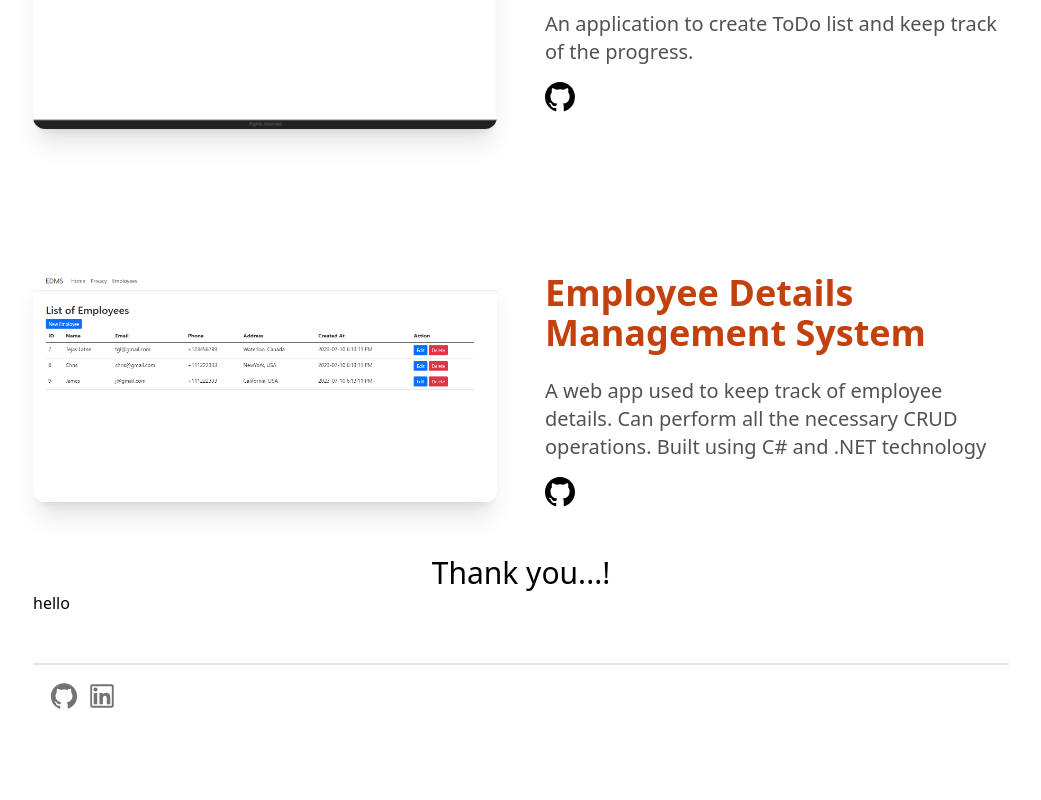
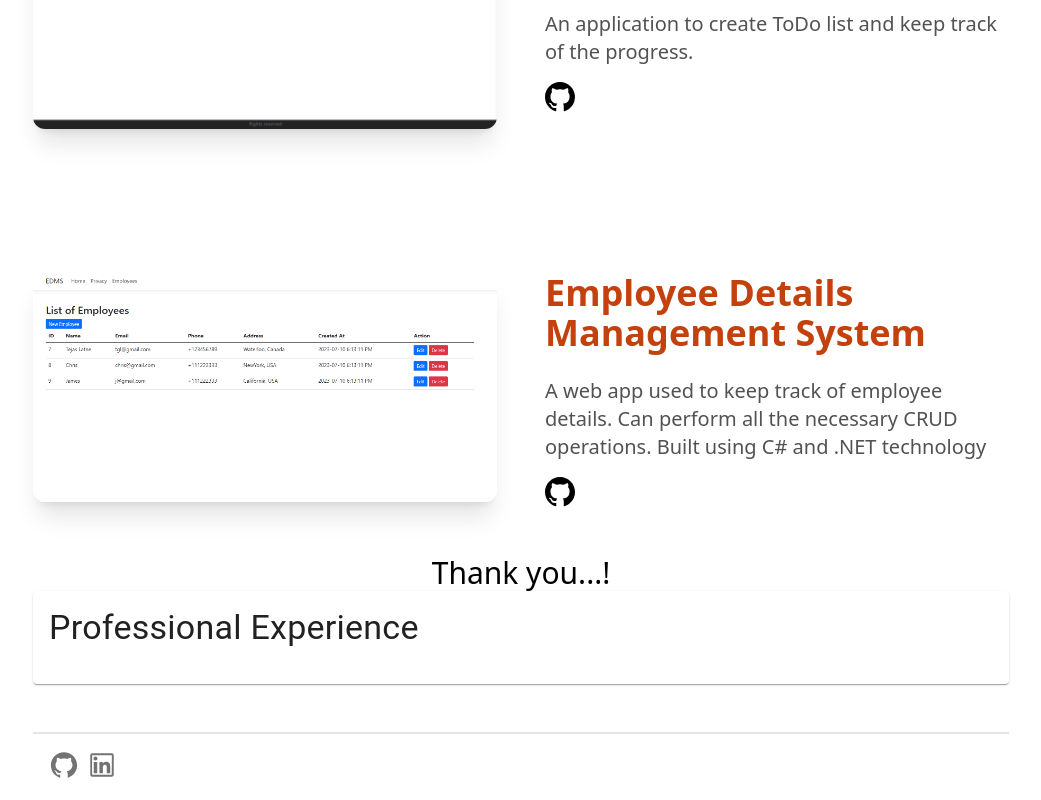
Before and after one commit to tglatne/tejas.github.io, a Next.js app: page / in a window 1280 px wide. Shown: the part 2366-3166 px from the top of the page, without its empty margins (119-1160 px from the left). Before the commit the page ends 3097 px from the top, so only its background shows below. Built offline with nearby package versions, Linux system fonts and the light colour scheme.

Commit message:
designing exp section2

```diff
--- a/components/ExperienceSection.tsx
+++ b/components/ExperienceSection.tsx
@@ -11,50 +11,45 @@ import {
 
 const ExperienceSection = () => {
   return (
-    // <Card>
-    //   <CardContent>
-    //     <Typography variant='h4' gutterBottom>
-    //       Professional Experience
-    //     </Typography>
+    <Card>
+      <CardContent>
+        <Typography variant='h4' gutterBottom>
+          Professional Experience
+        </Typography>
 
-    //     <Timeline>
-    //       {/* Example Timeline Item 1 */}
-    //       <TimelineItem>
-    //         <TimelineSeparator>
-    //           <TimelineDot />
-    //           <TimelineConnector />
-    //         </TimelineSeparator>
-    //         <TimelineContent>
-    //           <Typography variant='h6'>Company Name</Typography>
-    //           <Typography variant='subtitle1'>Job Title</Typography>
-    //           <Typography variant='body2'>Date Range</Typography>
-    //           <Typography variant='body1'>
-    //             Description of your responsibilities and achievements.
-    //           </Typography>
-    //         </TimelineContent>
-    //       </TimelineItem>
+        {/* <Timeline>
+          <TimelineItem>
+            <TimelineSeparator>
+              <TimelineDot />
+              <TimelineConnector />
+            </TimelineSeparator>
+            <TimelineContent>
+              <Typography variant='h6'>Company Name</Typography>
+              <Typography variant='subtitle1'>Job Title</Typography>
+              <Typography variant='body2'>Date Range</Typography>
+              <Typography variant='body1'>
+                Description of your responsibilities and achievements.
+              </Typography>
+            </TimelineContent>
+          </TimelineItem>
 
-    //       {/* Example Timeline Item 2 */}
-    //       <TimelineItem>
-    //         <TimelineSeparator>
-    //           <TimelineDot />
-    //         </TimelineSeparator>
-    //         <TimelineContent>
-    //           <Typography variant='h6'>Another Company</Typography>
-    //           <Typography variant='subtitle1'>Another Job Title</Typography>
-    //           <Typography variant='body2'>Another Date Range</Typography>
-    //           <Typography variant='body1'>
-    //             Another set of responsibilities and achievements.
-    //           </Typography>
-    //         </TimelineContent>
-    //       </TimelineItem>
+          <TimelineItem>
+            <TimelineSeparator>
+              <TimelineDot />
+            </TimelineSeparator>
+            <TimelineContent>
+              <Typography variant='h6'>Another Company</Typography>
+              <Typography variant='subtitle1'>Another Job Title</Typography>
+              <Typography variant='body2'>Another Date Range</Typography>
+              <Typography variant='body1'>
+                Another set of responsibilities and achievements.
+              </Typography>
+            </TimelineContent>
+          </TimelineItem>
 
-    //       {/* Add more TimelineItems as needed */}
-    //     </Timeline>
-    //   </CardContent>
-    // </Card>
-    // );
-    <div>hello</div>
+        </Timeline> */}
+      </CardContent>
+    </Card>
   );
 };
 
```
